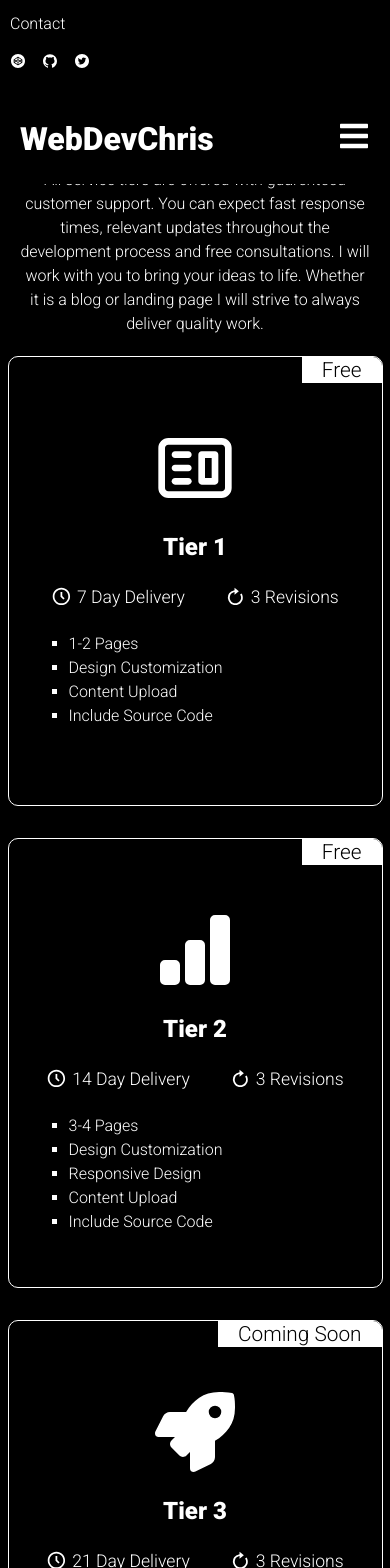
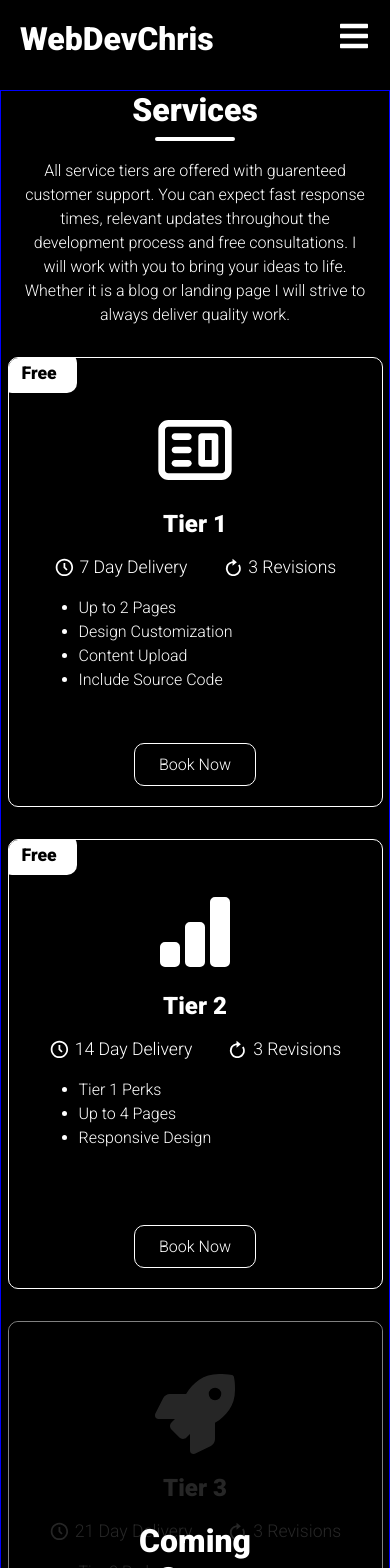
Before and after one commit to WebDevChris1/portfolio-website, a React (Create React App) app: page /services in a window 390 px wide. Shown: the top 1568 px of the page. Built offline with nearby package versions, Linux system fonts and the light colour scheme.

Commit message:
services: completed mobile view

```diff
--- a/src/components/pages/ServiceOffers/data.js
+++ b/src/components/pages/ServiceOffers/data.js
@@ -2,16 +2,18 @@ import { CgWebsite } from "react-icons/cg";
 import { FaRocket } from "react-icons/fa";
 import { BsBarChartFill } from "react-icons/bs";
 import React from "react";
+
 const tierList = [
   {
     id: 1,
+    available: true,
     icon: <CgWebsite />,
     title: "Tier 1",
     price: "Free",
-    delivery: "7 Day Delivery",
-    revisions: "3 Revisions",
+    delivery: 7,
+    revisions: 3,
     desc: [
-      "1-2 Pages",
+      "Up to 2 Pages",
       "Design Customization",
       "Content Upload",
       "Include Source Code",
@@ -19,34 +21,23 @@ const tierList = [
   },
   {
     id: 2,
+    available: true,
     icon: <BsBarChartFill />,
     title: "Tier 2",
     price: "Free",
-    delivery: "14 Day Delivery",
-    revisions: "3 Revisions",
-    desc: [
-      "3-4 Pages",
-      "Design Customization",
-      "Responsive Design",
-      "Content Upload",
-      "Include Source Code",
-    ],
+    delivery: 14,
+    revisions: 3,
+    desc: ["Tier 1 Perks", "Up to 4 Pages", "Responsive Design"],
   },
   {
     id: 3,
+    available: false,
     icon: <FaRocket />,
     title: "Tier 3",
-    price: "Coming Soon",
-    delivery: "21 Day Delivery",
-    revisions: "3 Revisions",
-    desc: [
-      "Up to 5 Pages",
-      "Design Customization",
-      "Responsive Design",
-      "Content Upload",
-      "Include Source Code",
-      "E-Commerce",
-    ],
+    price: null,
+    delivery: 21,
+    revisions: 3,
+    desc: ["Tier 2 Perks", "Up to 5 Pages", "E-Commerce", "Admin Dashboard"],
   },
 ];
 
--- a/src/components/pages/ServiceOffers/index.js
+++ b/src/components/pages/ServiceOffers/index.js
@@ -24,30 +24,40 @@ const Services = () => {
 
         <div className="tier-options">
           {tierList.map((tier) => {
-            const { id, icon, title, price, desc, delivery, revisions } = tier;
+            const {
+              id,
+              icon,
+              title,
+              price,
+              desc,
+              delivery,
+              revisions,
+              available,
+            } = tier;
             return (
-              <article key={id} className="tier">
+              <article
+                key={id}
+                className={`${available ? "tier" : "tier unavailable"}`}
+              >
                 <div className="icon">{icon}</div>
                 <h3>{title}</h3>
                 <div className="delivery-revision">
                   <BiTimeFive className="clock-icon" />
-                  <span>{delivery}</span>
+                  <span>{`${delivery} Day Delivery`}</span>
                   <BiRevision className="cycle-icon" />
-                  <span>{revisions}</span>
+                  <span>{`${revisions} Revisions`}</span>
                 </div>
                 <ul>
                   {desc.map((item, index) => {
                     return <li key={index}>{item}</li>;
                   })}
                 </ul>
-                <div className="price">{price}</div>
+                <h4 className="price">{available ? price : "Coming Soon"}</h4>
+                <Link to="/contact">Book Now</Link>
               </article>
             );
           })}
         </div>
-        <Link to="/contact" className="btn">
-          Book Now
-        </Link>
       </Content>
     </Wrapper>
   );
--- a/src/components/pages/ServiceOffers/services.styles.js
+++ b/src/components/pages/ServiceOffers/services.styles.js
@@ -1,24 +1,24 @@
 import styled from "styled-components";
 
 export const Wrapper = styled.main`
-  /* border: 1px solid red; */
+  display: flex;
 `;
 
 export const Content = styled.div`
-  /* border: 1px solid blue; */
-  margin-top: 100px;
+  border: 1px solid blue;
+  margin-top: 90px;
   display: flex;
   flex-direction: column;
   justify-content: center;
   align-items: center;
-  gap: 20px;
+  gap: 30px;
+  padding-bottom: 20px;
 
   ul {
     width: 100%;
     height: 150px;
-    padding-left: 60px;
+    padding-left: 50px;
     /* border: 1px solid red; */
-    list-style-type: square;
   }
 
   li {
@@ -41,7 +41,7 @@ export const Content = styled.div`
       height: 1px;
       border: 2px solid white;
       border-radius: 20px;
-      margin: 5px 0;
+      margin-bottom: 10px;
     }
 
     p {
@@ -64,16 +64,32 @@ export const Content = styled.div`
     width: 375px;
     display: flex;
     flex-direction: column;
-    justify-content: space-around;
+    justify-content: space-between;
     align-items: center;
-    padding: 20px 0;
+    padding: 20px;
     position: relative;
     overflow: hidden;
   }
 
+  .unavailable {
+    border: 1px solid rgba(255, 255, 255, 0.5);
+
+    .price {
+      z-index: 10;
+      backdrop-filter: opacity(10%);
+      top: 0;
+      left: auto;
+      padding: 200px;
+      font-size: 2rem;
+      font-weight: 600;
+      background-color: rgba(0, 0, 0, 0.85);
+      color: white;
+    }
+  }
+
   .icon {
     font-size: 5rem;
-    margin-top: 3rem;
+    margin-top: 2rem;
   }
 
   h3 {
@@ -81,19 +97,15 @@ export const Content = styled.div`
   }
 
   .price {
-    font-size: 1.3rem;
+    font-size: 1.1rem;
     text-align: center;
     position: absolute;
-    /* right: -30px;
-    top: -30px; */
-    padding: 1px 20px;
-
-    top: 0;
-    right: 0;
+    padding: 10px 20px;
+    top: -5px;
+    left: -7px;
     background-color: white;
     color: black;
-    /* transform: rotate(40deg); */
-    /* padding: 20px; */
+    border-radius: 10px;
   }
 
   .delivery-revision {
@@ -107,7 +119,7 @@ export const Content = styled.div`
 
     .cycle-icon {
       font-size: 1.3rem;
-      margin-left: 35px;
+      margin-left: 30px;
     }
 
     .clock-icon {
@@ -125,126 +137,8 @@ export const Content = styled.div`
     text-decoration: none;
     border: 1px solid white;
     border-radius: 10px;
-    padding: 0.7rem 1.2rem;
+    padding: 0.7rem 1.5rem;
     font-size: 1rem;
     font-weight: 500;
-    margin: 20px 0;
   }
 `;
-
-// export const Wrapper = styled.main`
-//   border: 1px solid red;
-//   height: 100vh;
-//   width: 100vw;
-// `;
-// export const Content = styled.div`
-//   /* border: 1px solid blue; */
-//   display: flex;
-//   flex-direction: column;
-//   justify-content: center;
-//   align-items: center;
-//   height: 100%;
-
-//   .page-info {
-//     /* border: 1px solid red; */
-//     width: 70%;
-//     display: flex;
-//     flex-direction: column;
-//     justify-content: center;
-//     align-items: center;
-//     height: 150px;
-//     text-align: center;
-
-//     h2 {
-//       font-size: 2rem;
-//     }
-
-//     .underline {
-//       width: 80px;
-//       height: 1px;
-//       border: 2px solid white;
-//       border-radius: 20px;
-//       margin: 5px 0;
-//     }
-
-//     p {
-//       margin-top: 10px;
-//       align-self: baseline;
-//     }
-//   }
-
-//   .tier-options {
-//     border: 1px solid green;
-//     display: grid;
-//     grid-template-columns: repeat(auto-fill, minmax(375px, 1fr));
-//     width: 100%;
-//     justify-items: center;
-//     gap: 2rem;
-//   }
-
-//   .tier {
-//     border: 1px solid blue;
-//     height: 400px;
-//     width: 350px;
-//     display: flex;
-//     flex-direction: column;
-//     align-items: center;
-//     justify-content: center;
-//     border-radius: 10px;
-
-//     .icon {
-//       font-size: 4rem;
-//     }
-
-//     h3 {
-//       font-size: 1.5rem;
-//     }
-
-//     .delivery-revision {
-//       display: flex;
-//       width: 100%;
-//       height: 60px;
-//       /* border: 1px solid blue; */
-//       align-items: center;
-//       justify-content: center;
-//       gap: 5px;
-
-//       .cycle-icon {
-//         font-size: 1.2rem;
-//         margin-left: 35px;
-//       }
-
-//       .clock-icon {
-//         font-size: 1.2rem;
-//       }
-
-//       span {
-//         font-size: 1.1rem;
-//         font-weight: normal;
-//       }
-//     }
-
-//     ul {
-//       width: 100%;
-//       height: 150px;
-//       padding-left: 60px;
-//       /* border: 1px solid red; */
-//       list-style-type: square;
-//     }
-//     li {
-//       line-height: 20px;
-//     }
-
-//     .price {
-//       font-weight: normal;
-//       font-size: 1.5rem;
-//     }
-//   }
-
-//   a {
-//     padding: 10px;
-//     border: 1px solid white;
-//     border-radius: 5px;
-//     text-decoration: none;
-//   }
-// `;
--- a/src/components/sub-pages/AllToolProjects/allToolProjects.styles.js
+++ b/src/components/sub-pages/AllToolProjects/allToolProjects.styles.js
@@ -41,7 +41,7 @@ export const Content = styled.div`
     text-decoration: none;
     border: 1px solid white;
     border-radius: 10px;
-    padding: 0.5rem 1.2rem;
+    padding: 0.5rem 1.5rem;
     font-size: 1rem;
     font-weight: 500;
     margin-bottom: 50px;
--- a/src/components/sub-pages/AllUserProjects/allUserProjects.styles.js
+++ b/src/components/sub-pages/AllUserProjects/allUserProjects.styles.js
@@ -41,7 +41,7 @@ export const Content = styled.div`
     text-decoration: none;
     border: 1px solid white;
     border-radius: 10px;
-    padding: 0.5rem 1.2rem;
+    padding: 0.5rem 1.5rem;
     font-size: 1rem;
     font-weight: 500;
     margin-bottom: 50px;
```
